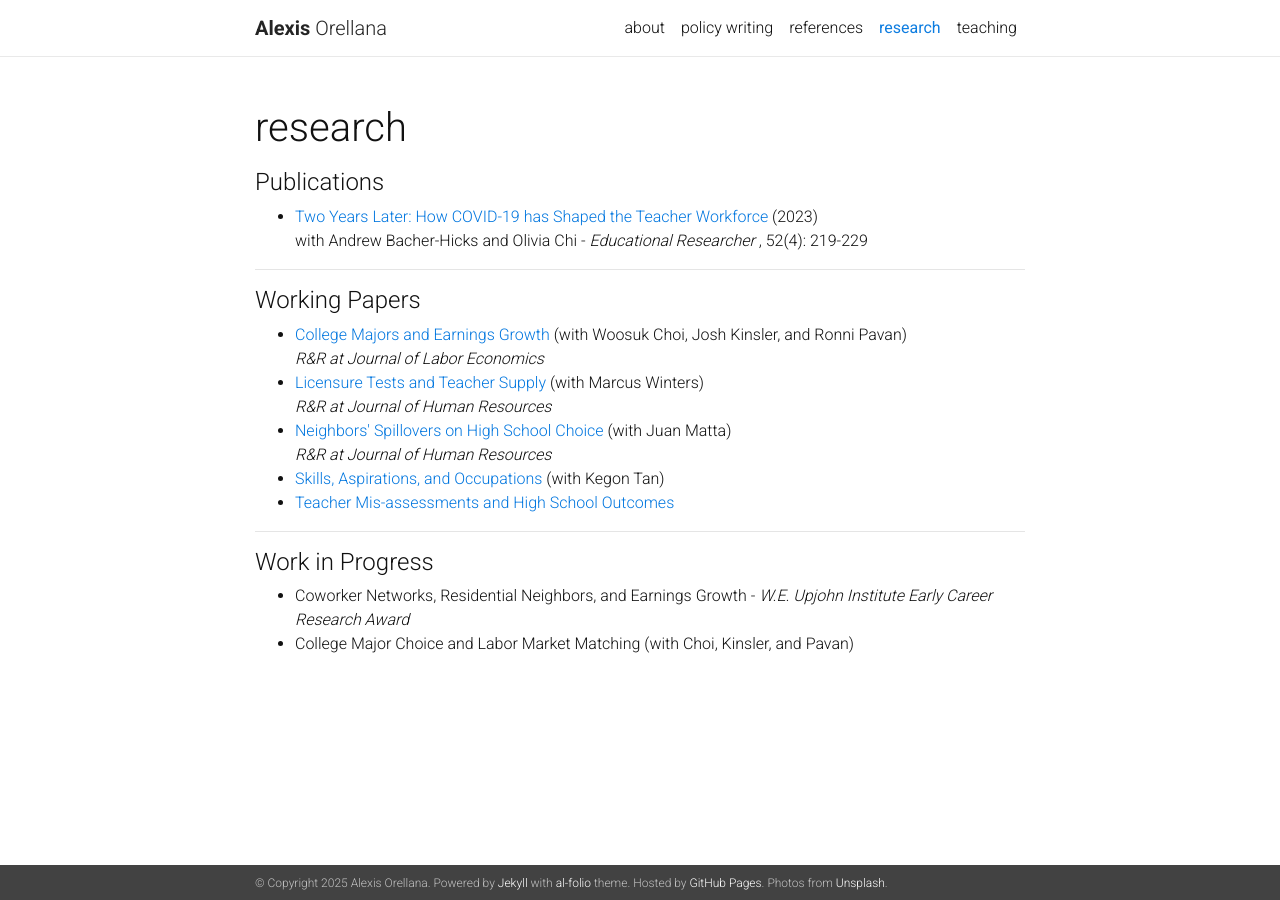
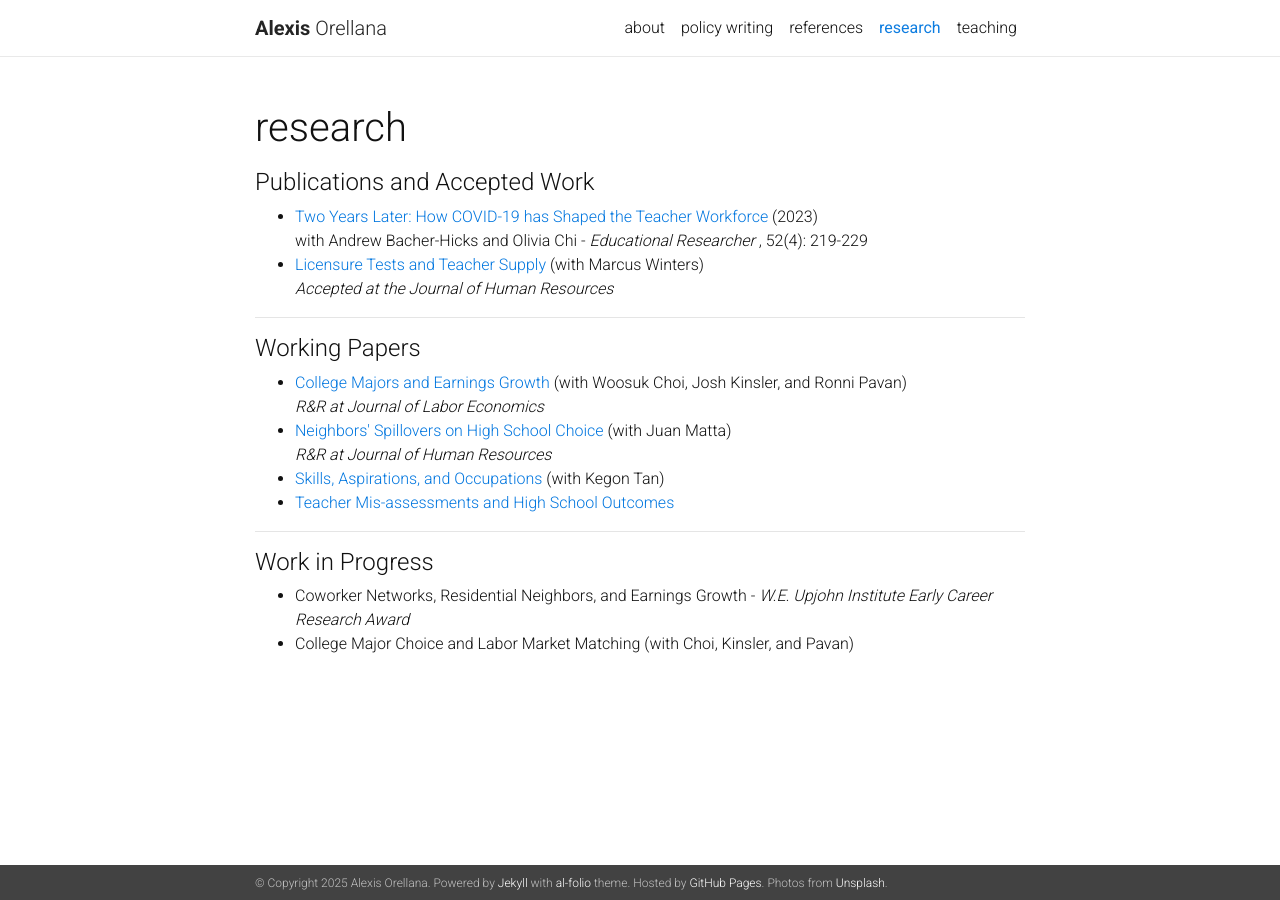
Before and after one commit to alexisorellana/alexisorellana.github.io, a Jekyll site: the page built from _pages/research.md, in a window 1280 px wide. Built offline with Jekyll 4.4.1, drawn with Linux system fonts in a browser that asks for light colours; nearby versions of some CDN libraries; a style sheet for code colours, icons or effects is not loaded; part of the change alters nothing that is shown.

Commit message:
update 5-31

```diff
--- a/_pages/research.md
+++ b/_pages/research.md
@@ -8,7 +8,7 @@ nav: true
 ---
 
 
-#### Publications
+#### Publications and Accepted Work
 <ul>
 
 <li> <a href="https://doi.org/10.3102/0013189X231153659" target="_blank">Two Years Later: How COVID-19 has Shaped the Teacher Workforce</a> (2023)
@@ -16,6 +16,11 @@ nav: true
 <br>
 
 with Andrew Bacher-Hicks and Olivia Chi - <em> Educational Researcher </em>, 52(4): 219-229 </li>
+
+
+<li> <a href="{{ site.baseurl }}/assets/pdf/OW_5_27_25" target="_blank">Licensure Tests and Teacher Supply</a> (with Marcus Winters)
+<br>
+<em> Accepted at the Journal of Human Resources </em> </li>
 
 </ul>
 
@@ -26,15 +31,11 @@ with Andrew Bacher-Hicks and Olivia Chi - <em> Educational Researcher </em>, 52(
 <ul>
 
 
-<li> <a href="{{ site.baseurl }}/assets/pdf/CKOP_11_15_23.pdf" target="_blank">College Majors and Earnings Growth</a>
+<li> <a href="{{ site.baseurl }}/assets/pdf/CKOP_3_4_25.pdf" target="_blank">College Majors and Earnings Growth</a>
  (with Woosuk Choi, Josh Kinsler, and Ronni Pavan)
 <br>
 <em> 		R&R at Journal of Labor Economics </em> </li>
 
-
-<li> <a href="{{ site.baseurl }}/assets/pdf/Praxis_Manuscript_Revision.pdf" target="_blank">Licensure Tests and Teacher Supply</a> (with Marcus Winters)
-<br>
-<em> R&R at Journal of Human Resources </em> </li>
 
 
 <li> <a href="{{ site.baseurl }}/assets/pdf/neighbors_SAE.pdf" target="_blank">Neighbors' Spillovers on High School Choice</a> (with Juan Matta)
```
Also changed, not shown: 3 other files.
